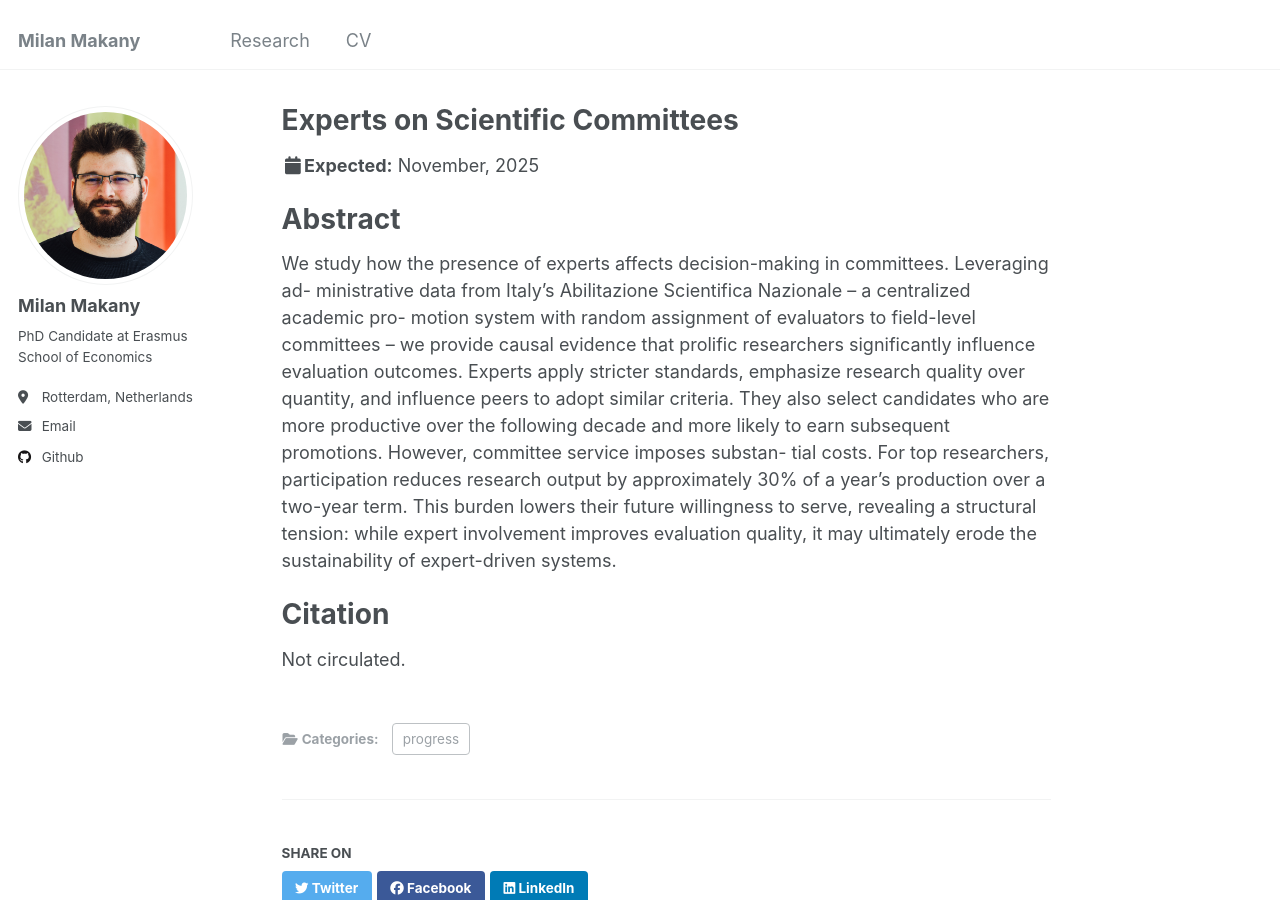
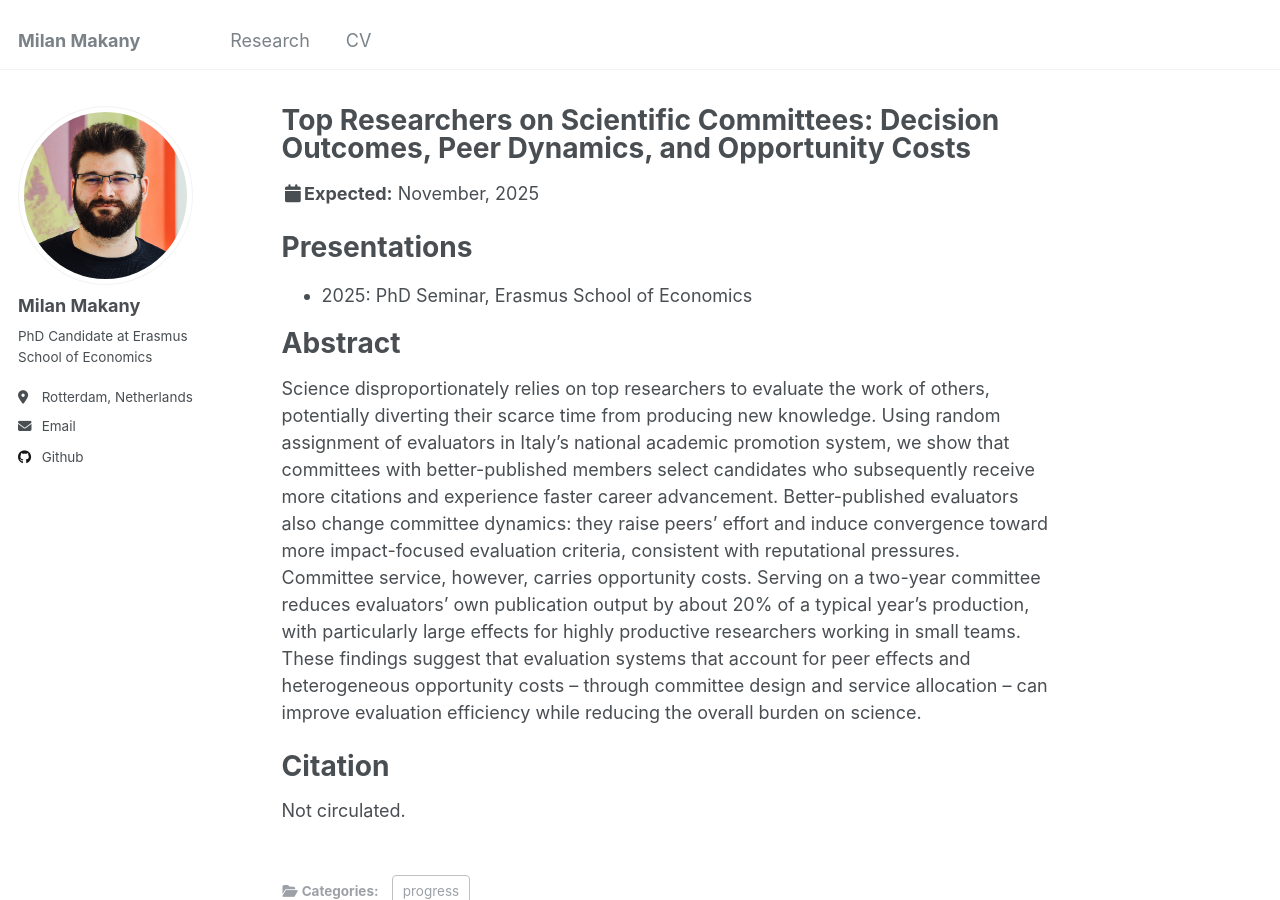
Before and after one commit to makany-milan/makany-milan.github.io, a Jekyll site: the page built from _publications/experts.md, in a window 1280 px wide and 900 px high. Built offline with Jekyll 4.4.1, drawn with Linux system fonts in a browser that asks for light colours.

```diff
--- a/_publications/experts.md
+++ b/_publications/experts.md
@@ -1,10 +1,10 @@
 ---
-title: "Experts on Scientific Committees"
+title: "Top Researchers on Scientific Committees: Decision Outcomes, Peer Dynamics, and Opportunity Costs"
 collection: publications
 category: progress
-permalink: /research/makany_zinovyeva_gatekeepers
+permalink: /research/makany_zinovyeva_committees
 collaborators: 'Natalia Zinovyeva'
-excerpt: 'We study how the presence of experts affects decision-making in committees. Experts apply stricter standards, emphasize research quality over quantity, and influence peers to adopt similar criteria. They also select candidates who are more productive over the following decade and more likely to earn subsequent promotions. '
+excerpt: 'We study how the presence of top researchers affects decision-making in scientific committees. Experts apply stricter standards, emphasize research quality over quantity, and influence peers to adopt similar criteria. They also select candidates who are more productive over the following decade and more likely to earn subsequent promotions. However, there are substantial personal costs of committee service, which are especially large for the most qualified evaluators.'
 date: 2025-11-01
 venue:
 slidesurl:
@@ -12,19 +12,12 @@ paperurl:
 citation: #'Makany M., N. Zinoyveva. (2025): "Experts on Scientific Committees"'
 ---
 
+# Presentations
+ - 2025: PhD Seminar, Erasmus School of Economics
+
 # Abstract
 
-We study how the presence of experts affects decision-making in committees. Leveraging ad-
-ministrative data from Italy’s Abilitazione Scientifica Nazionale – a centralized academic pro-
-motion system with random assignment of evaluators to field-level committees – we provide
-causal evidence that prolific researchers significantly influence evaluation outcomes. Experts
-apply stricter standards, emphasize research quality over quantity, and influence peers to adopt
-similar criteria. They also select candidates who are more productive over the following decade
-and more likely to earn subsequent promotions. However, committee service imposes substan-
-tial costs. For top researchers, participation reduces research output by approximately 30% of
-a year’s production over a two-year term. This burden lowers their future willingness to serve,
-revealing a structural tension: while expert involvement improves evaluation quality, it may
-ultimately erode the sustainability of expert-driven systems.
+Science disproportionately relies on top researchers to evaluate the work of others, potentially diverting their scarce time from producing new knowledge. Using random assignment of evaluators in Italy’s national academic promotion system, we show that committees with better-published members select candidates who subsequently receive more citations and experience faster career advancement. Better-published evaluators also change committee dynamics: they raise peers’ effort and induce convergence toward more impact-focused evaluation criteria, consistent with reputational pressures. Committee service, however, carries opportunity costs. Serving on a two-year committee reduces evaluators’ own publication output by about 20% of a typical year’s production, with particularly large effects for highly productive researchers working in small teams. These findings suggest that evaluation systems that account for peer effects and heterogeneous opportunity costs -- through committee design and service allocation -- can improve evaluation efficiency while reducing the overall burden on science.
 
 # Citation
 
```
Also changed, not shown: _publications/networks.md (+5 -5 lines), _publications/women_in_academia.md (+5 -1 lines), 1 other file.
